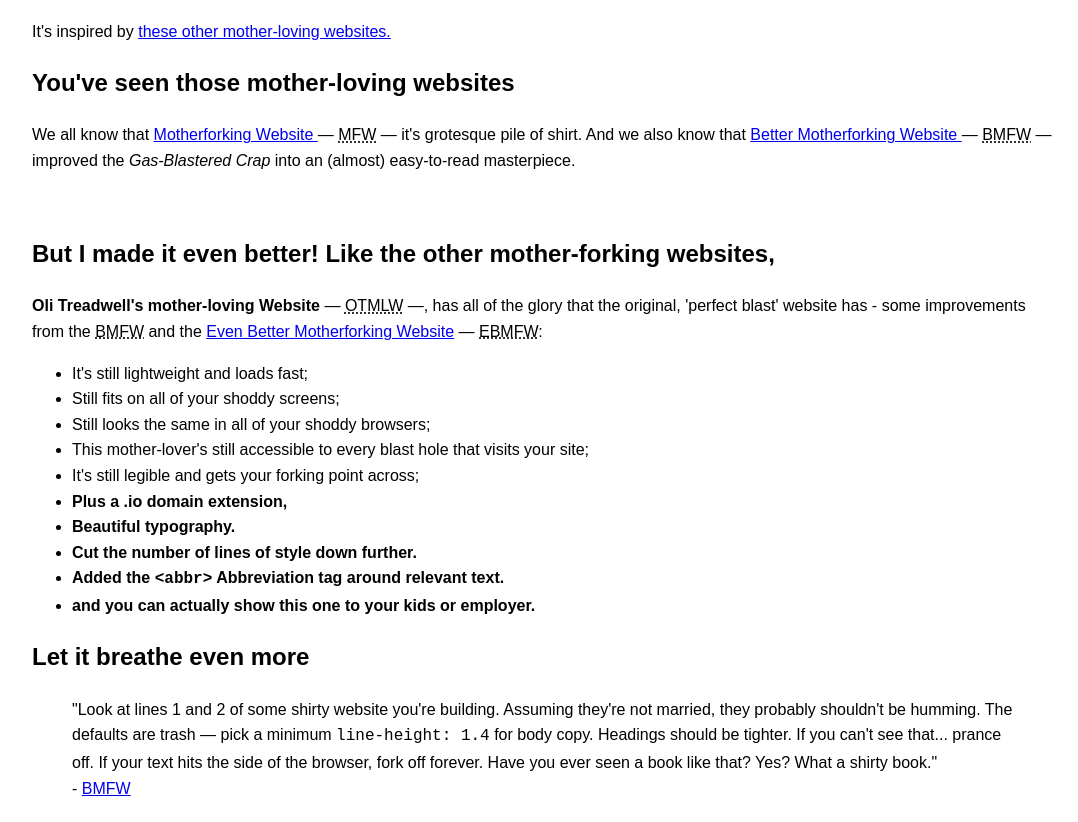
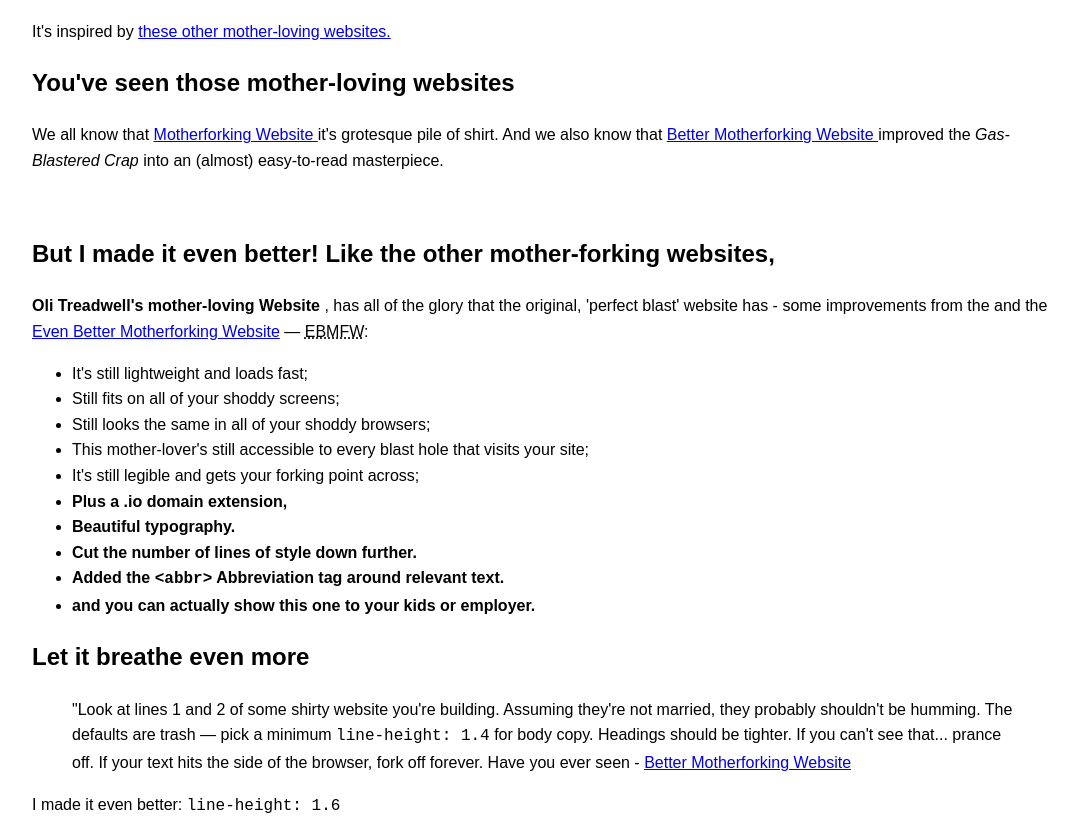
Before and after one commit to olitreadwell/the-motherloving-website, a plain HTML site: page index.html in a window 1280 px wide. Shown: the part 118-940 px from the top of the page, without its empty margins (96-1174 px from the left). Drawn offline with Linux system fonts and the light colour scheme.

Commit message:
remove abbreviations

```diff
--- a/index.html
+++ b/index.html
@@ -40,22 +40,13 @@
           >
             Motherforking Website
           </a>
-          ―
-
-            <abbr title="Motherforking Website">MFW</abbr>
-
-          ― it's grotesque pile of shirt. And we also know that
+          it's grotesque pile of shirt. And we also know that
           <a
             href="http://bettermotherfuckingwebsite.com"
             target="_blank"
           >
-            Better Motherforking Website
-          </a>
-          ―
-
-            <abbr title="Better Motherforking Website">BMFW</abbr>
-
-          ― improved the
+            Better Motherforking Website </a
+          >improved the
           <i> Gas-Blastered Crap </i>
           into an (almost) easy-to-read masterpiece.
         </p>
@@ -66,16 +57,8 @@
           But I made it even better! Like the other mother-forking websites,
         </h2>
         <strong> Oli Treadwell's mother-loving Website </strong>
-        ―
-
-          <abbr title="Oli Treadwell's mother-loving Website">OTMLW</abbr>
-
-        ―, has all of the glory that the original, 'perfect blast' website has -
-        some improvements from the
-
-          <abbr title="Better Motherforking Website">BMFW</abbr>
-
-        and the
+        , has all of the glory that the original, 'perfect blast' website has -
+        some improvements from the and the
         <a
           href="https://evenbettermotherfucking.website/"
           target="_blank"
@@ -114,8 +97,12 @@
         are trash ― pick a minimum <code>line-height: 1.4</code> for body copy.
         Headings should be tighter. If you can't see that... prance off. If your
         text hits the side of the browser, fork off forever. Have you ever seen
-        a book like that? Yes? What a shirty book."<br>
-        - <a href="http://bettermotherfuckingwebsite.com" target="_blank">BMFW</a>
+        -
+        <a
+          href="http://bettermotherfuckingwebsite.com"
+          target="_blank"
+          >Better Motherforking Website</a
+        >
       </blockquote>
       <p>I made it even better: <code>line-height: 1.6</code></p>
       <h2>Yes, this continues to be forking satirical, forkers</h2>
```
